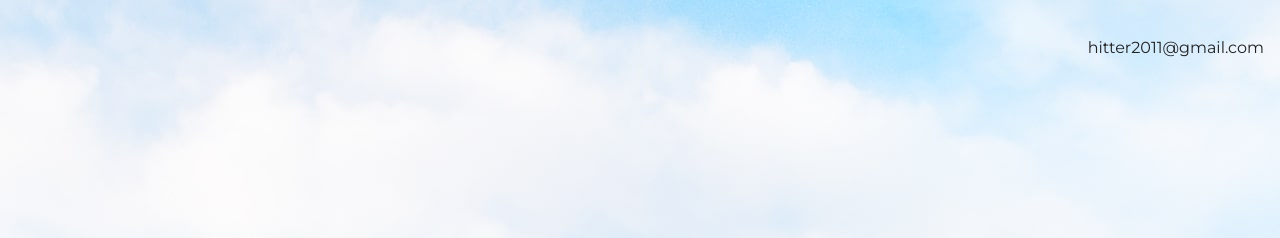
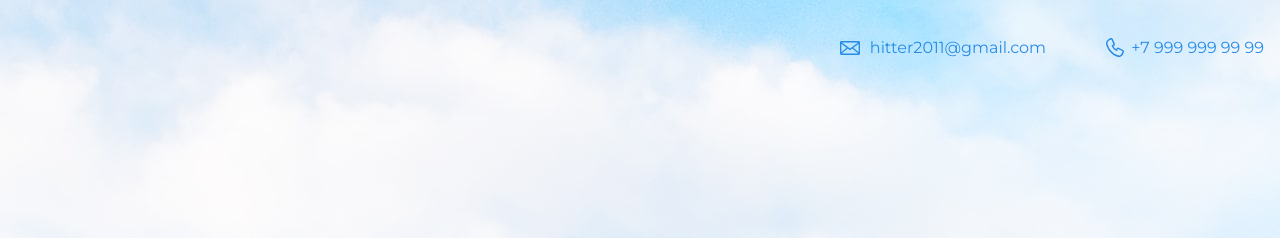
Before and after one commit to hitter2011/portfolio, a plain HTML site: page index.html in a window 1280 px wide. Shown: the top 238 px of the page. Drawn offline with nearby package versions, Linux system fonts and the light colour scheme.

Commit message:
Добавлены контакты

```diff
--- a/index.html
+++ b/index.html
@@ -10,7 +10,8 @@
   <body>
     <header class="page-header">
       <div class="container">
-        hitter2011@gmail.com
+        <a class="header-email" href="mailto:hitter2011@gmail.com">hitter2011@gmail.com</a>
+        <a class="header-phone" href="tel:+79999999999">+7 999 999 99 99</a>
       </div>
     </header>
 
```
